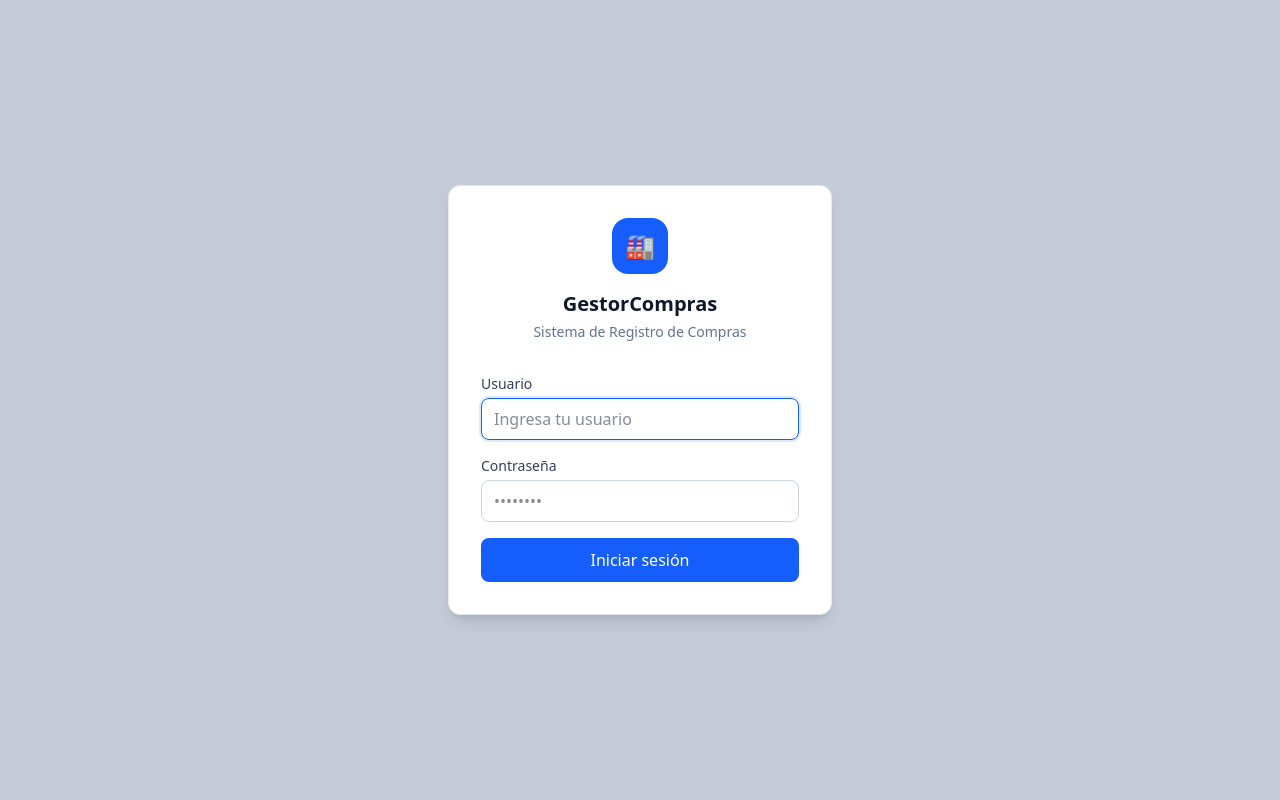
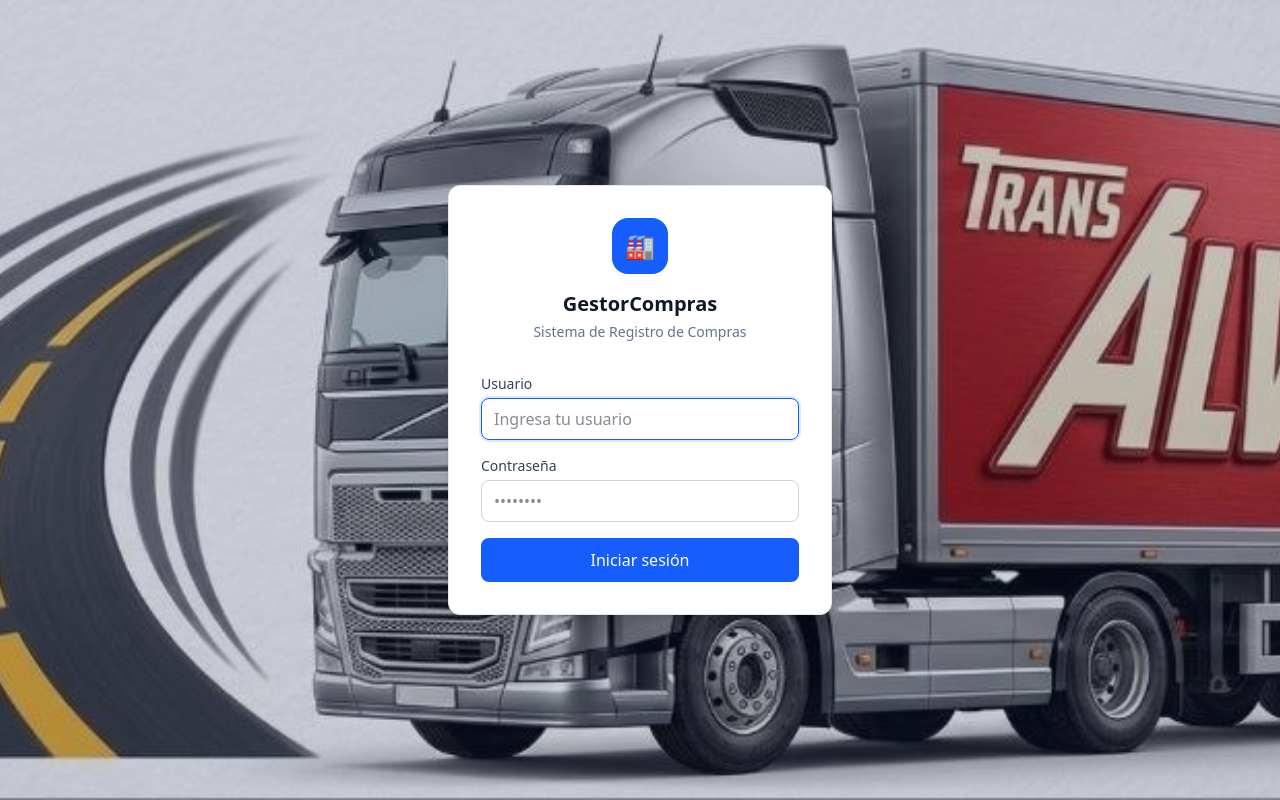
Before and after one commit to Eynar-Cast/SISTEMA-DE-TRANSPORTE-FINAL, a Next.js app: page /login in a window 1280 px wide. Built offline with nearby package versions, Linux system fonts and the light colour scheme.

Commit message:
Fix: fondo de login con imagen no se mostraba (conflicto bg-none/bg-url)

```diff
--- a/app/(auth)/login/page.jsx
+++ b/app/(auth)/login/page.jsx
@@ -40,11 +40,14 @@ export default function LoginPage() {
   }
 
   return (
-    <div
-      className="relative min-h-screen flex items-center justify-center p-4
-                 bg-gradient-to-br from-blue-950 via-blue-900 to-blue-600
-                 md:bg-none md:bg-[url('/imagenes/login.jpg')] md:bg-cover md:bg-center md:bg-no-repeat"
-    >
+    <div className="relative min-h-screen flex items-center justify-center p-4 overflow-hidden">
+      {/* Fondo degradado en móvil */}
+      <div className="absolute inset-0 md:hidden bg-gradient-to-br from-blue-950 via-blue-900 to-blue-600" />
+      {/* Fondo imagen solo en escritorio */}
+      <div
+        className="absolute inset-0 hidden md:block bg-cover bg-center bg-no-repeat"
+        style={{ backgroundImage: "url('/imagenes/login.jpg')" }}
+      />
       {/* Capa translúcida solo en escritorio, para que la imagen no compita con la tarjeta */}
       <div className="hidden md:block absolute inset-0 bg-blue-950/20" />
 
```
